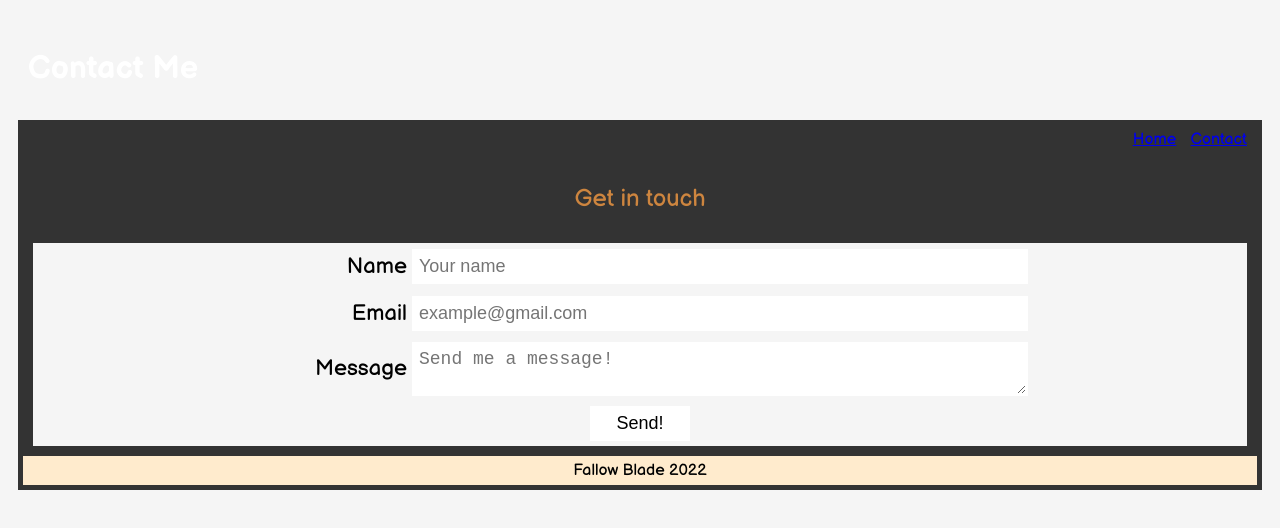
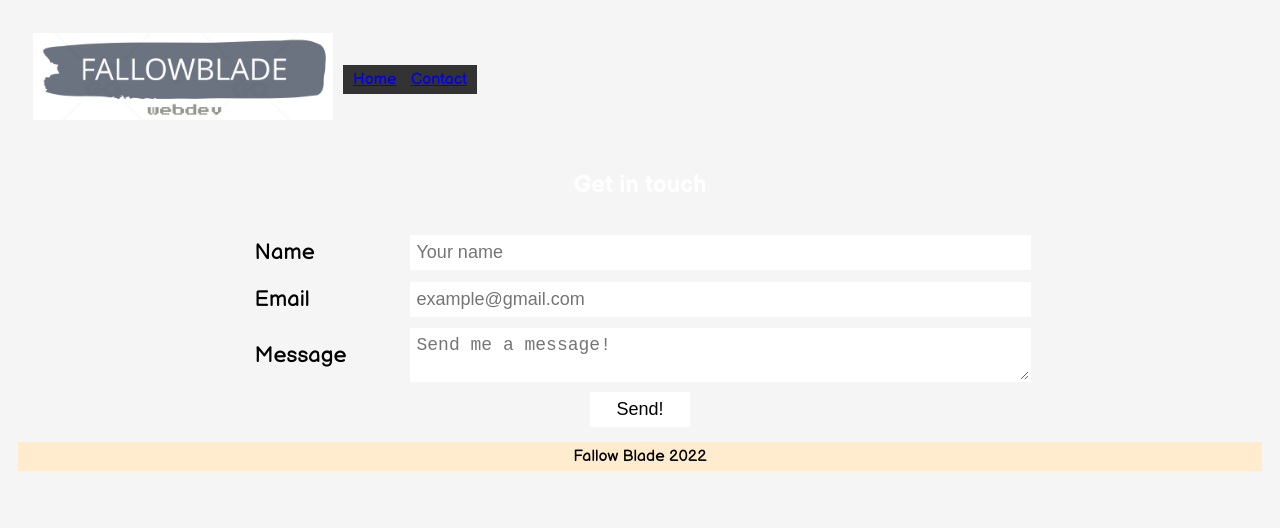
Before and after one commit to jomarieminney/FallowBlade.github.io, a plain HTML site: page contact.html in a window 1280 px wide. Drawn offline with Linux system fonts and the light colour scheme.

Commit message:
Suggested revisions to improve the page structure
This follows a more recognisable HTML structure, and will lend itself better to future development.

```diff
--- a/contact.html
+++ b/contact.html
@@ -13,27 +13,20 @@
     <body>
 
         <header id="contact">
-            <!-- <div class="center-logo">
 
+            <div class="center-logo">
                 <img id = "logo" img src="images/logo.png"/>
-            </div> -->
-            <h1>Contact Me</h1>
-        </header>
+            </div>
 
-
-
-        <nav>
             <nav class="topnav2">
                 <a href="index.html">Home</a>
                 <a href="contact.html">Contact</a>
-
             </nav>
 
-
+        </header>
 
         <section>
-        <h2> Get in touch </h2>
-
+            <h1> Get in touch </h1>
 
             <form id="formbox" action="https://formspree.io/f/xzbwvqqg" method="post">
                 <div class="form-item">
@@ -48,7 +41,8 @@
 
                 <div class="form-item">
                     <label for="message">Message</label>
-                    <textarea id="message" placeholder="Send me a message!" name="message"></textarea></div>
+                    <textarea id="message" placeholder="Send me a message!" name="message"></textarea>
+                </div>
 
                 <div class="form-item">
                     <button type="submit">Send!</button>
```
Lines whose indentation alone changed are shown as unchanged.
